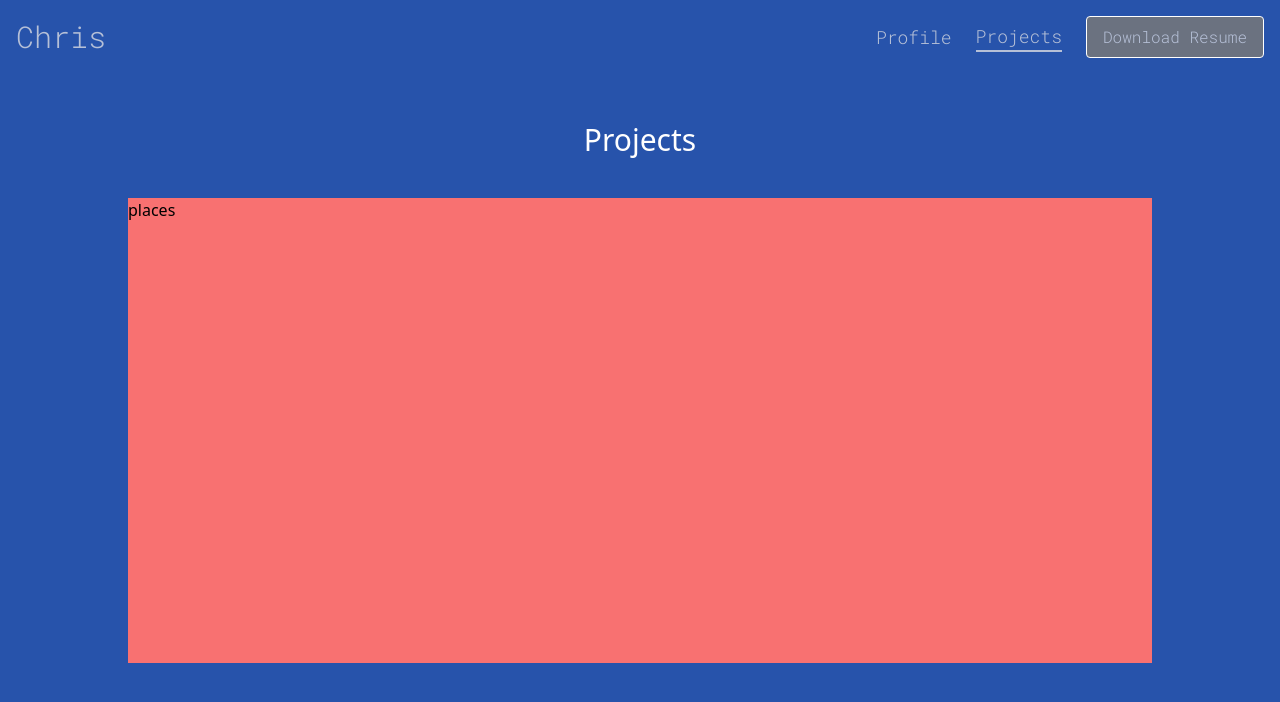
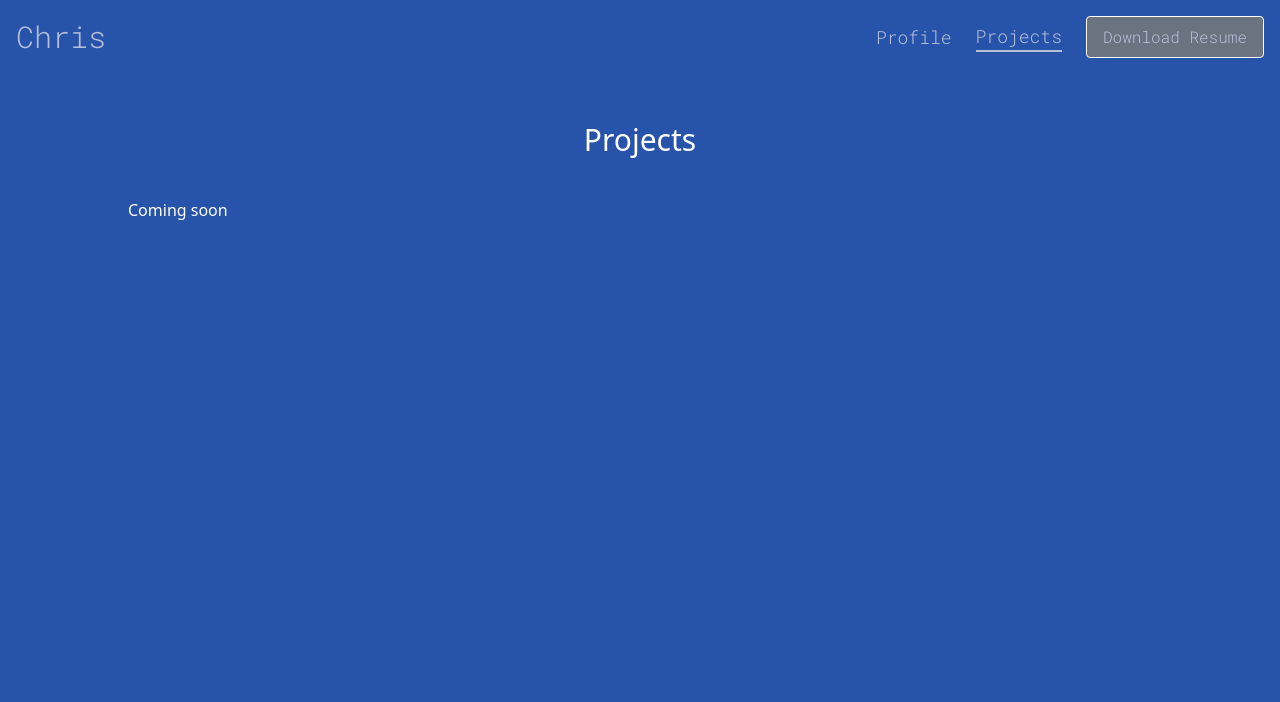
Before and after one commit to MomentaiChris26/MomentaiChris26.github.io, a Gatsby site: page /projects in a window 1280 px wide. Built offline with nearby package versions, Linux system fonts and the light colour scheme; Gatsby itself is replaced by a stand-in of ours.

Commit message:
added cards

```diff
--- /dev/null
+++ b/src/components/Projects/ProjectCard.js
@@ -0,0 +1,5 @@
+import * as React from "react";
+
+const ProjectCard = () => {};
+
+export default ProjectCard;
--- a/src/pages/projects.js
+++ b/src/pages/projects.js
@@ -7,7 +7,7 @@
       <div className="bg-projectPage flex-grow">
         <div className="flex h-4/5 items-center flex-col my-2">
           <h1 className="my-10 text-3xl text-white">Projects</h1>
-          <div className="w-4/5 flex-grow bg-red-400">places</div>
+          <div className="w-4/5 flex-grow text-white">Coming soon</div>
         </div>
       </div>
     </DefaultLayout>
```
